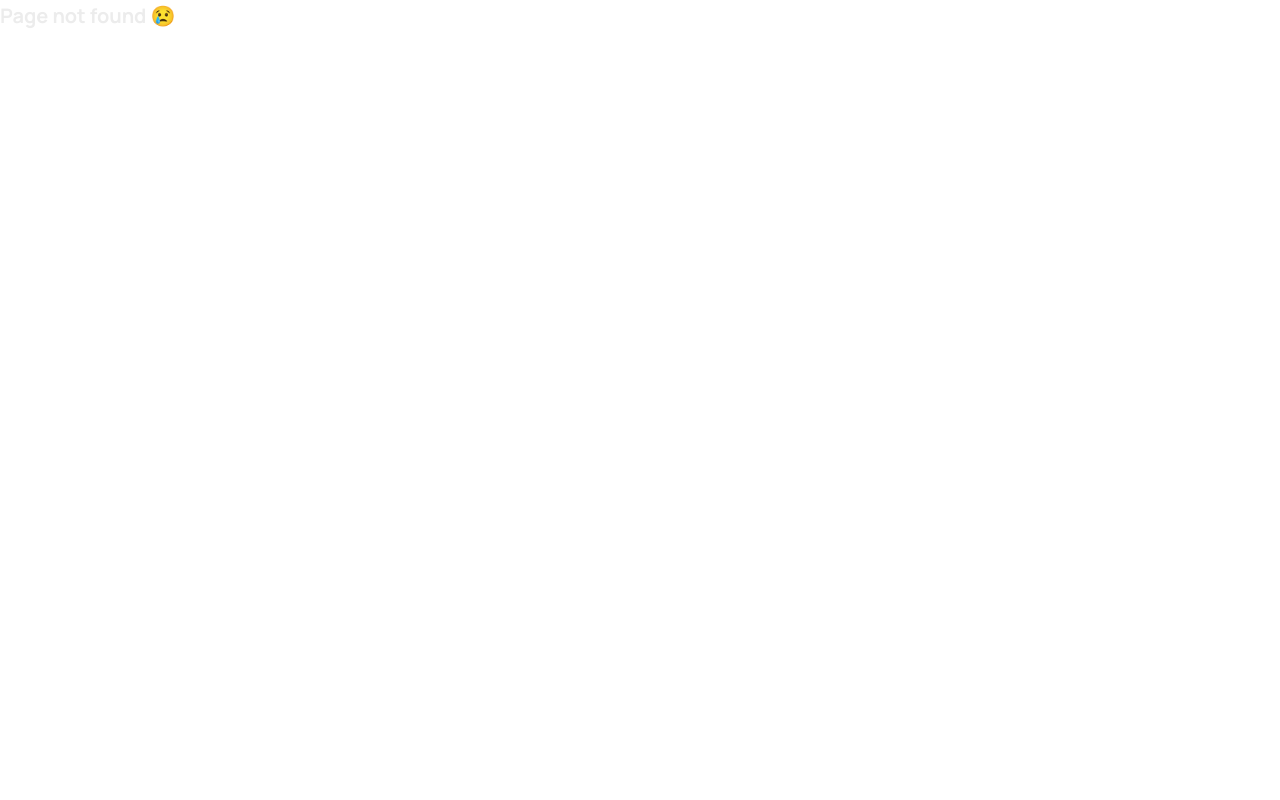
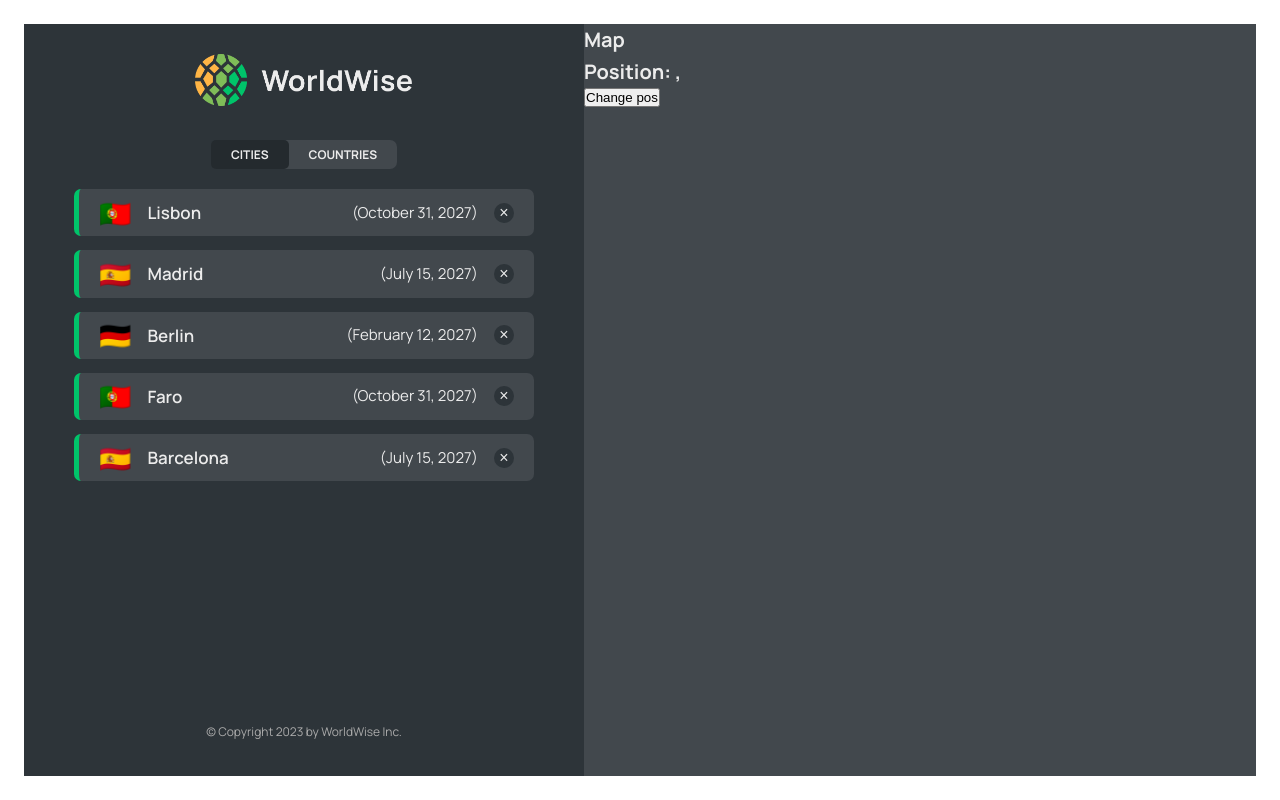
Before and after one commit to adeniyitobi055/WorldWise, a React (Vite) app: page /app/cities in a window 1280 px wide. Before the commit this address had no page. Built offline with nearby package versions, Linux system fonts and the light colour scheme; data requests are answered from the project's data file.

Commit message:
Update App.jsx

```diff
--- a/src/App.jsx
+++ b/src/App.jsx
@@ -1,20 +1,59 @@
-import { BrowserRouter, Route, Routes } from "react-router-dom";
+import { BrowserRouter, Navigate, Route, Routes } from "react-router-dom";
+import { useEffect, useState } from "react";
+
 import Product from "./pages/Product";
 import Pricing from "./pages/Pricing";
 import Homepage from "./pages/Homepage";
 import PageNotFound from "./pages/PageNotFound";
 import AppLayout from "./pages/AppLayout";
 import Login from "./pages/Login";
+import CityList from "./components/CityList";
+import CountryList from "./components/CountryList";
+import City from "./components/City";
+import Form from "./components/Form";
+
+const BASE_URL = "http://localhost:9000";
 
 function App() {
+  const [cities, setCities] = useState([]);
+  const [isLoading, setIsLoading] = useState(false);
+
+  useEffect(function () {
+    async function fetchCities() {
+      try {
+        setIsLoading(true);
+        const res = await fetch(`${BASE_URL}/cities`);
+        const data = await res.json();
+        setCities(data);
+      } catch {
+        alert("There was an error loading data...");
+      } finally {
+        setIsLoading(false);
+      }
+    }
+    fetchCities();
+  }, []);
+
   return (
     <BrowserRouter>
       <Routes>
-        <Route path="/" element={<Homepage />} />
+        <Route index element={<Homepage />} />
         <Route path="product" element={<Product />} />
         <Route path="pricing" element={<Pricing />} />
         <Route path="login" element={<Login />} />
-        <Route path="app" element={<AppLayout />} />
+        <Route path="app" element={<AppLayout />}>
+          <Route index element={<Navigate replace to="cities" />} />
+          <Route
+            path="cities"
+            element={<CityList cities={cities} isLoading={isLoading} />}
+          />
+          <Route path="cities/:id" element={<City />} />
+          <Route
+            path="countries"
+            element={<CountryList cities={cities} isLoading={isLoading} />}
+          />
+          <Route path="form" element={<Form />} />
+        </Route>
         <Route path="*" element={<PageNotFound />} />
       </Routes>
     </BrowserRouter>
```
